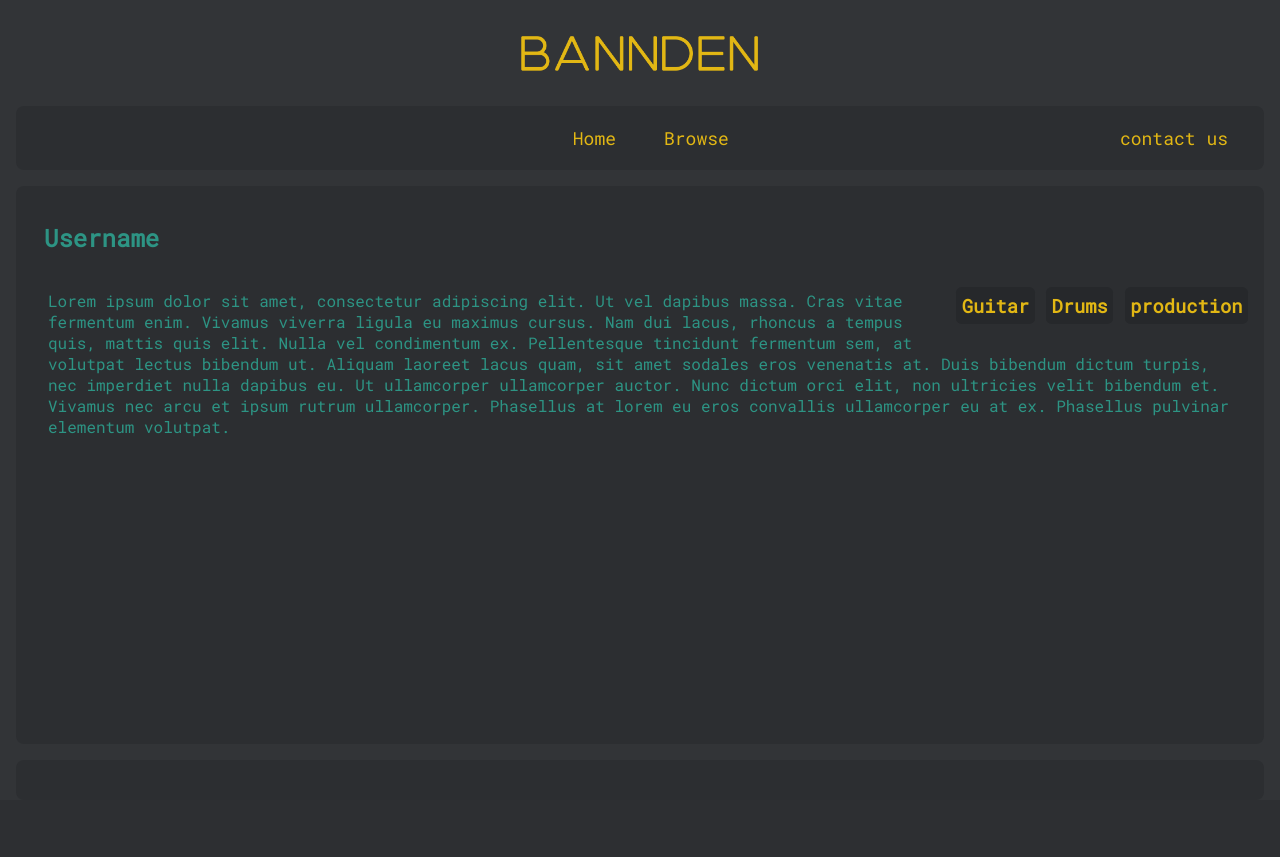
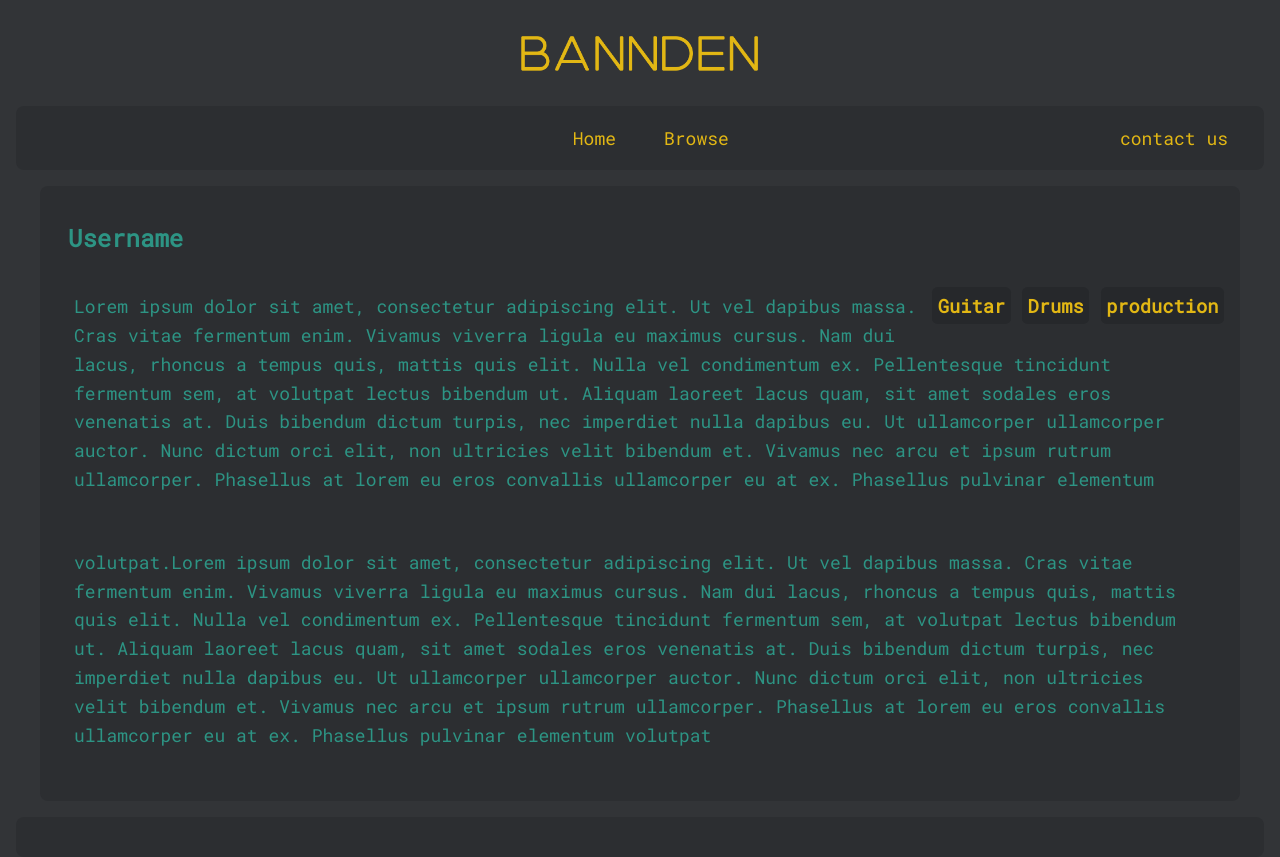
Before and after one commit to InnesWarwick/Bandden, a PHP site: page /advert.html in a window 1280 px wide. Before the commit the page ends 437 px from the top, so only its background shows below. Run offline with PHP 8.4, Linux system fonts and the light colour scheme.

Commit message:
modified:   advert.html 	modified:   browse.html 	modified:   style.css

```diff
--- a/advert.html
+++ b/advert.html
@@ -31,7 +31,13 @@
                 laoreet lacus quam, sit amet sodales eros venenatis at. Duis bibendum dictum turpis, nec imperdiet nulla
                 dapibus eu. Ut ullamcorper ullamcorper auctor. Nunc dictum orci elit, non ultricies velit bibendum et.
                 Vivamus nec arcu et ipsum rutrum ullamcorper. Phasellus at lorem eu eros convallis ullamcorper eu at ex.
-                Phasellus pulvinar elementum volutpat.</p>
+                Phasellus pulvinar elementum </p><p>volutpat.Lorem ipsum dolor sit amet, consectetur adipiscing elit. Ut vel dapibus massa. Cras vitae fermentum enim.
+                Vivamus viverra ligula eu maximus cursus. Nam dui lacus, rhoncus a tempus quis, mattis quis elit. Nulla
+                vel condimentum ex. Pellentesque tincidunt fermentum sem, at volutpat lectus bibendum ut. Aliquam
+                laoreet lacus quam, sit amet sodales eros venenatis at. Duis bibendum dictum turpis, nec imperdiet nulla
+                dapibus eu. Ut ullamcorper ullamcorper auctor. Nunc dictum orci elit, non ultricies velit bibendum et.
+                Vivamus nec arcu et ipsum rutrum ullamcorper. Phasellus at lorem eu eros convallis ullamcorper eu at ex.
+                Phasellus pulvinar elementum volutpat</p>
 
         </div>
     </main>
--- a/browse.html
+++ b/browse.html
@@ -130,7 +130,7 @@
                 ex in vehicula laoreet, eros velit bibendum
             </p>
         </a>
-        <a class="adPost" href ="advert.html">
+        <a class="adPost" href ="advert.html" href ="advert.html">
             <h1>Ad  title</h1>
             <p>onec sed tortor at nulla congue dignissim. Praesent pretium,
                 ex in vehicula laoreet, eros velit bibendum
--- a/style.css
+++ b/style.css
@@ -407,7 +407,6 @@ select{
 /* desktop size media screen*/
 @media screen and (min-width: 1200px) {
     select{
-
         background-color: #26282b;
         color: #E2B714;
         outline: none;
@@ -416,6 +415,9 @@ select{
         padding: 1em;
         width: 9em;
         border-radius: 1em;
+    }
+    .contactForm{
+        min-width: 50em;
     }
     .col-2 .adPost {
         box-sizing: border-box;
@@ -426,13 +428,13 @@ select{
         margin-top: 1em;
         margin-bottom: 1em;
     }
-    .contactForm{
-        background-color: #2C2E31;
-        width: 70%;
+    .contentBlock{
         margin: auto;
-        border-radius: 1em;
-        margin: 0.3em;
-        color: #E2B714;
+        max-width: 75em;
+    }
+    .contentBlock p{
+        line-height: 1.6;
+        font-size: large;
     }
 
 }
```
